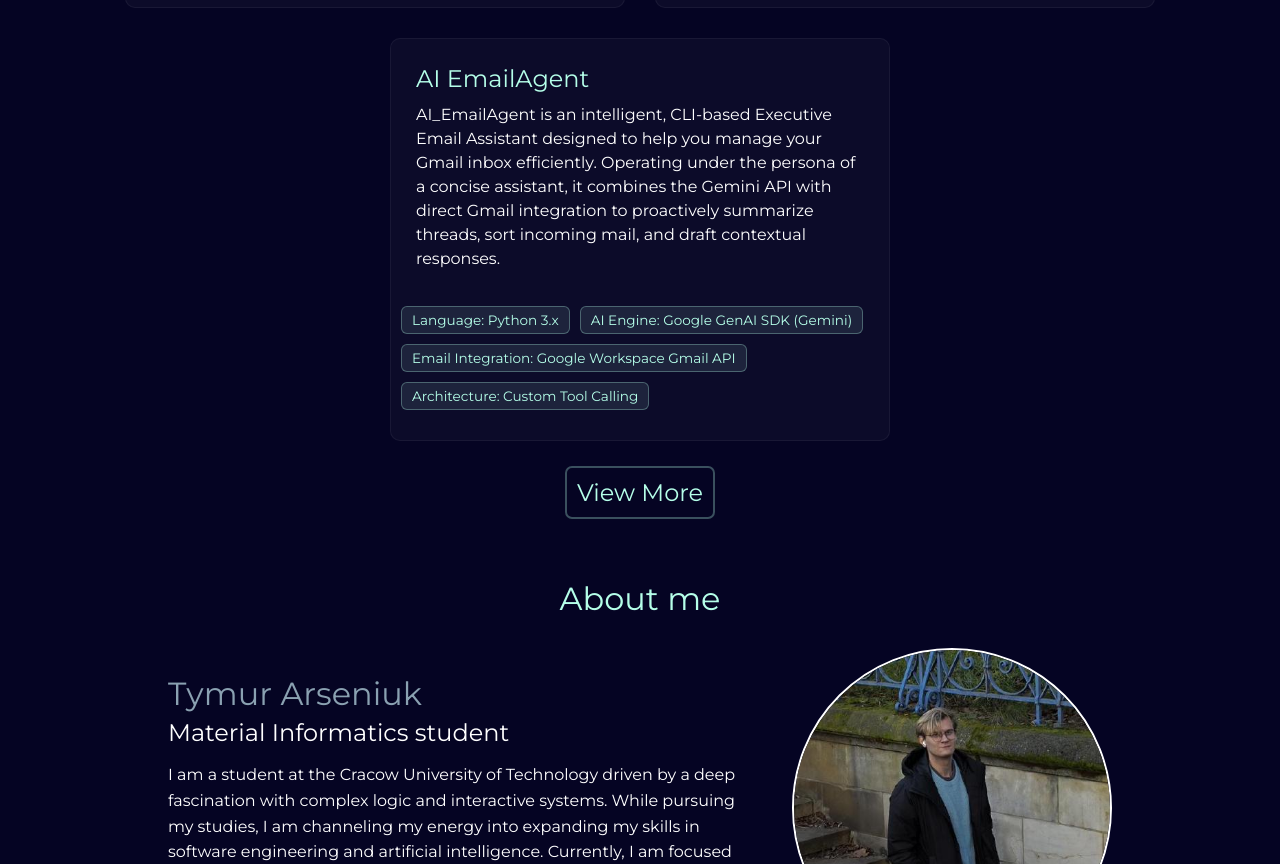
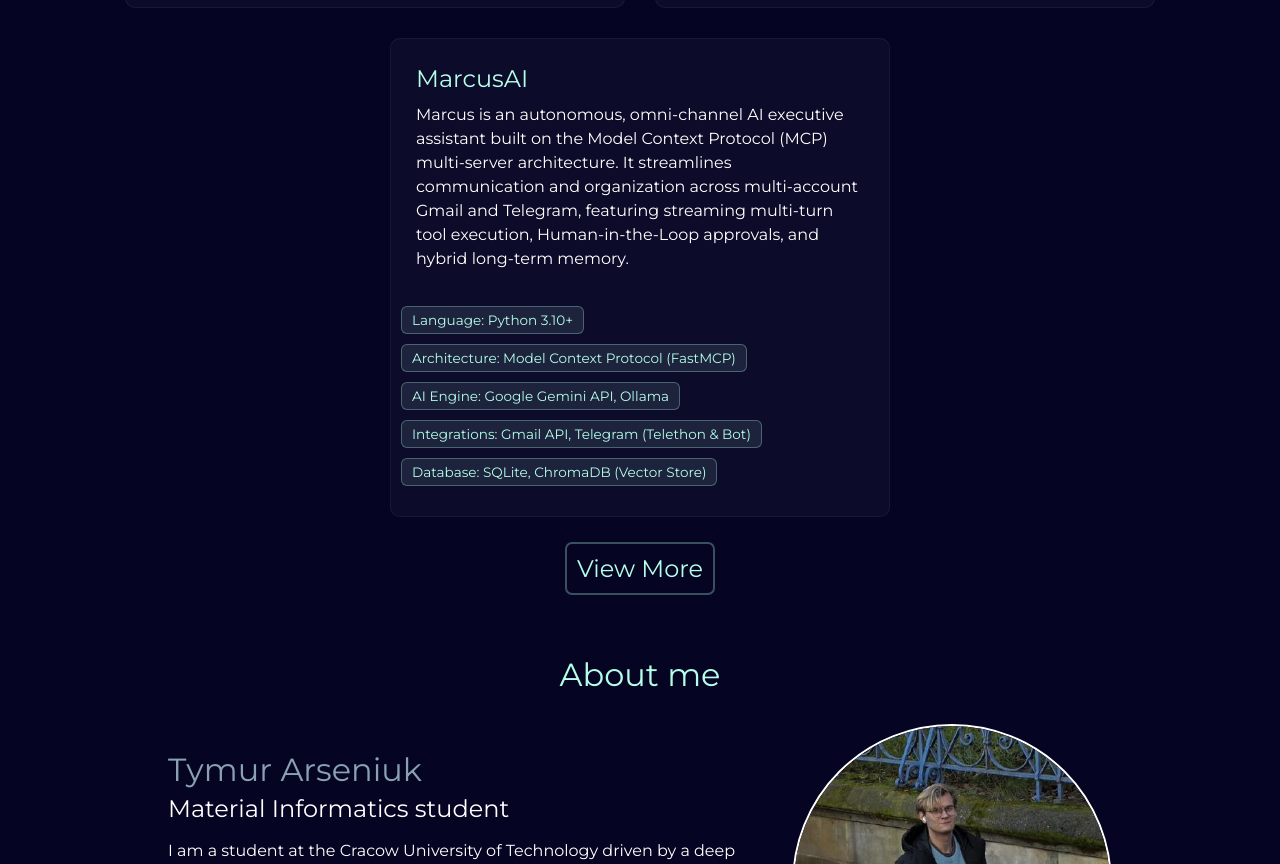
Before and after one commit to TheTymur/portfolio, a website built with Vite: page index.html in a window 1280 px wide. Shown: the part 1272-2136 px from the top of the page. Built offline with nearby package versions, Linux system fonts and the light colour scheme.

Commit message:
refactor: update project card for AI EmailAgent to MarcusAI

```diff
--- a/index.html
+++ b/index.html
@@ -80,20 +80,22 @@
                 </div>
 
                 <div class="project_card">
-                    <a href="https://github.com/TheTymur/AI_EmailAgent">
+                    <a href="https://github.com/TheTymur/MarcusAI">
                         <div class="project_content">
-                            <h3>AI EmailAgent</h3>
-                            <p lang-opt="proj3_paragraph">AI_EmailAgent is an intelligent, CLI-based Executive Email
-                                Assistant designed to help you manage your Gmail inbox efficiently. Operating under the
-                                persona of a concise assistant, it combines the Gemini API with direct Gmail integration
-                                to proactively summarize threads, sort incoming mail, and draft contextual responses.
+                            <h3>MarcusAI</h3>
+                            <p lang-opt="proj3_paragraph">Marcus is an autonomous, omni-channel AI executive
+                                assistant built on the Model Context Protocol (MCP) multi-server architecture. It
+                                streamlines communication and organization across multi-account Gmail and Telegram,
+                                featuring streaming multi-turn tool execution, Human-in-the-Loop approvals, and hybrid
+                                long-term memory.
                             </p>
                         </div>
                         <div class="project_tech">
-                            <span lang-opt="proj3_lang">Language: Python 3.x</span>
-                            <span lang-opt="proj3_ai">AI Engine: Google GenAI SDK (Gemini)</span>
-                            <span lang-opt="proj3_integration">Email Integration: Google Workspace Gmail API</span>
-                            <span lang-opt="proj3_tools">Architecture: Custom Tool Calling</span>
+                            <span lang-opt="proj3_lang">Language: Python 3.10+</span>
+                            <span lang-opt="proj3_architecture">Architecture: Model Context Protocol (FastMCP)</span>
+                            <span lang-opt="proj3_ai">AI Engine: Google Gemini API, Ollama</span>
+                            <span lang-opt="proj3_integration">Integrations: Gmail API, Telegram (Telethon &amp; Bot)</span>
+                            <span lang-opt="proj3_database">Database: SQLite, ChromaDB (Vector Store)</span>
                         </div>
                     </a>
                 </div>
--- a/src/langs.ts
+++ b/src/langs.ts
@@ -22,11 +22,12 @@
         proj2_backend: "Backend Logic: Flask",
         proj2_data: "Database: SQLite, SQLAlchemy (ORM)",
         proj2_migrationTool: "DataBase migration tool: Alembic",
-        proj3_paragraph: "AI_EmailAgent is an intelligent, CLI-based Executive Email Assistant designed to help you manage your Gmail inbox efficiently. Operating under the persona of a concise assistant, it combines the Gemini API with direct Gmail integration to proactively summarize threads, sort incoming mail, and draft contextual responses.",
-        proj3_lang: "Language: Python 3.x",
-        proj3_ai: "AI Engine: Google GenAI SDK (Gemini)",
-        proj3_integration: "Email Integration: Google Workspace Gmail API",
-        proj3_tools: "Architecture: Custom Tool Calling",
+        proj3_paragraph: "Marcus is an autonomous, omni-channel AI executive assistant built on the Model Context Protocol (MCP) multi-server architecture. It streamlines communication and organization across multi-account Gmail and Telegram, featuring streaming multi-turn tool execution, Human-in-the-Loop approvals, and hybrid long-term memory.",
+        proj3_lang: "Language: Python 3.10+",
+        proj3_architecture: "Architecture: Model Context Protocol (FastMCP)",
+        proj3_ai: "AI Engine: Google Gemini API, Ollama",
+        proj3_integration: "Integrations: Gmail API, Telegram (Telethon & Bot)",
+        proj3_database: "Database: SQLite, ChromaDB (Vector Store)",
         viewMore_btn: "View More",
         aboutMe_title: "About me",
         aboutMe_name: "Tymur Arseniuk",
@@ -59,11 +60,12 @@
         proj2_backend: "Logika backendu: Flask",
         proj2_data: "Bazy danych: SQLite, SQLAlchemy (ORM)",
         proj2_migrationTool: "Narzędzie do migracji bazy danych: Alembic",
-        proj3_paragraph: "AI_EmailAgent to inteligentny asystent e-mail działający w interfejsie CLI, zaprojektowany, aby pomóc Ci w wydajnym zarządzaniu skrzynką odbiorczą Gmail. Działając jako zwięzły asystent, łączy on interfejs API Gemini z bezpośrednią integracją z Gmailem w celu proaktywnego podsumowywania wątków, sortowania poczty i redagowania trafnych odpowiedzi.",
-        proj3_lang: "Język programowania: Python 3.x",
-        proj3_ai: "Silnik AI: Google GenAI SDK (Gemini)",
-        proj3_integration: "Integracja z e-mailem: Google Workspace Gmail API",
-        proj3_tools: "Architektura: Niestandardowe wywoływanie narzędzi (Tool Calling)",
+        proj3_paragraph: "Marcus to autonomiczny, wielokanałowy asystent wykonawczy AI oparty na wieloserwerowej architekturze Model Context Protocol (MCP). Usprawnia komunikację i organizację w ramach wielu kont Gmail oraz Telegrama, oferując wieloturowe wykonywanie narzędzi w czasie rzeczywistym, weryfikację Human-in-the-Loop i hybrydową pamięć długoterminową.",
+        proj3_lang: "Język programowania: Python 3.10+",
+        proj3_architecture: "Architektura: Model Context Protocol (FastMCP)",
+        proj3_ai: "Silnik AI: Google Gemini API, Ollama",
+        proj3_integration: "Integracje: Gmail API, Telegram (Telethon i Bot)",
+        proj3_database: "Baza danych: SQLite, ChromaDB (Vector Store)",
         viewMore_btn: "Zobacz więcej",
         aboutMe_title: "O mnie",
         aboutMe_name: "Tymur Arseniuk",
@@ -95,11 +97,12 @@
         proj2_backend: "Серверна логіка: Flask",
         proj2_data: "Бази даних: SQLite, SQLAlchemy (ORM)",
         proj2_migrationTool: "Керування міграціями БД: Alembic",
-        proj3_paragraph: "AI_EmailAgent — це розумний поштовий асистент із командним інтерфейсом (CLI), створений для ефективного керування вашою поштовою скринькою Gmail. Працюючи як лаконічний помічник, він поєднує Gemini API з прямою інтеграцією Gmail для проактивного узагальнення листувань, сортування пошти та створення контекстних відповідей.",
-        proj3_lang: "Мова програмування: Python 3.x",
-        proj3_ai: "ШІ Двигун: Google GenAI SDK (Gemini)",
-        proj3_integration: "Інтеграція з поштою: Google Workspace Gmail API",
-        proj3_tools: "Архітектура: Користувацький виклик інструментів (Tool Calling)",
+        proj3_paragraph: "Marcus — це автономний, багатоканальний ШІ-асистент керівника, побудований на багатосерверній архітектурі Model Context Protocol (MCP). Він оптимізує комунікацію та організацію процесів через мультиакаунтний Gmail і Telegram, підтримує потокове виконання інструментів, підтвердження дій Human-in-the-Loop та гібридну довготривалу пам'ять.",
+        proj3_lang: "Мова програмування: Python 3.10+",
+        proj3_architecture: "Архітектура: Model Context Protocol (FastMCP)",
+        proj3_ai: "ШІ Двигун: Google Gemini API, Ollama",
+        proj3_integration: "Інтеграції: Gmail API, Telegram (Telethon та Bot)",
+        proj3_database: "База даних: SQLite, ChromaDB (Vector Store)",
         viewMore_btn: "Переглянути все",
         aboutMe_title: "Про мене",
         aboutMe_name: "Тимур Арсенюк",
```
